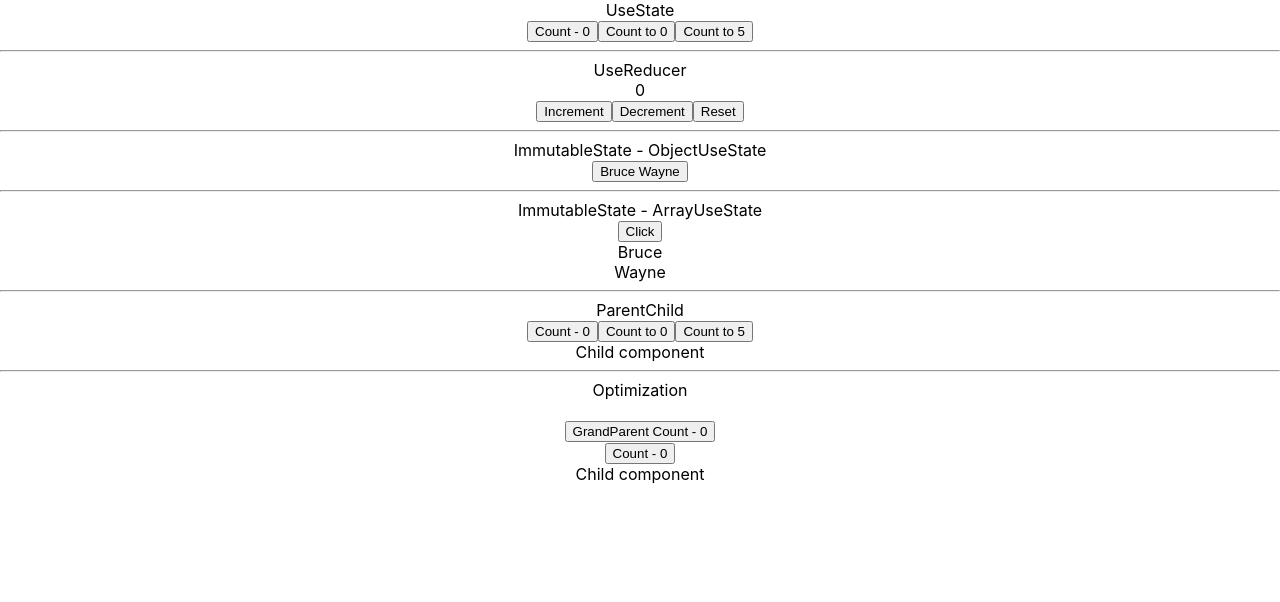
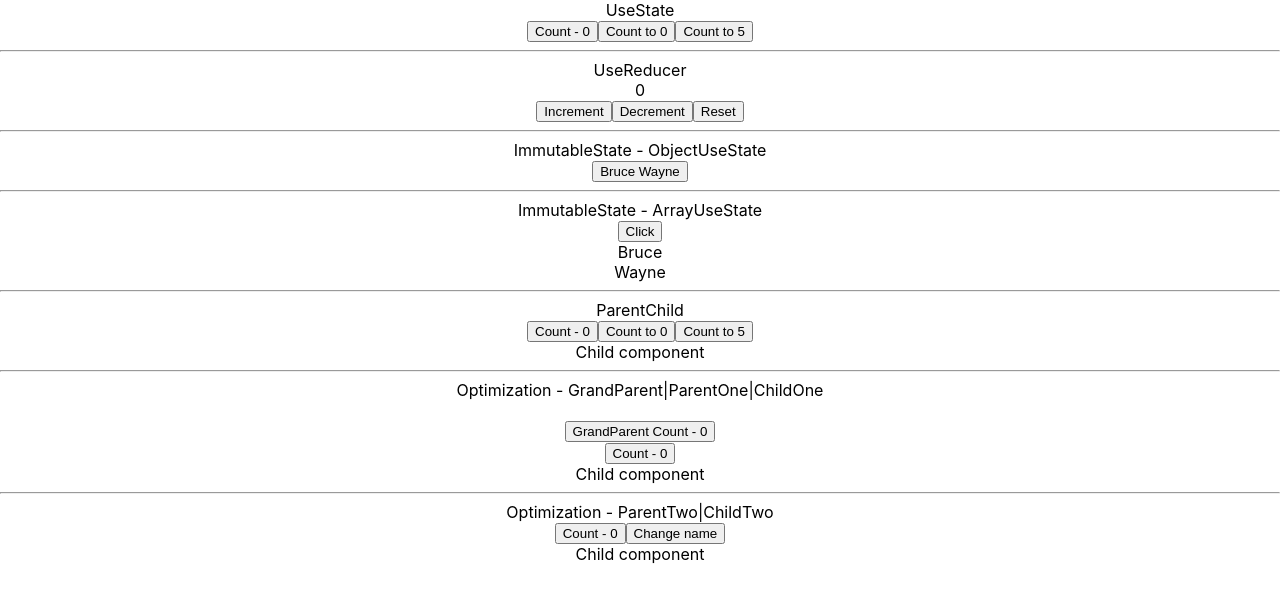
Before and after one commit to Annie-Huang/react-render, a React (Create React App) app: page / in a window 1280 px wide. Shown: the top 602 px of the page. Built offline with nearby package versions, Linux system fonts and the light colour scheme.

Commit message:
Create another state, name in ParentTwo.js and pass it to ChildTwo.js

```diff
--- a/src/App.js
+++ b/src/App.js
@@ -7,6 +7,7 @@ import Parent from './components/ParentChild/Parent';
 // import ParentOne from './components/Optimization/ParentOne';
 // import ChildOne from './components/Optimization/ChildOne';
 import GrandParent from './components/Optimization/GrandParent';
+import ParentTwo from './components/Optimization/ParentTwo';
 
 function App() {
   return (
@@ -26,7 +27,7 @@ function App() {
       ParentChild
       <Parent />
       <hr />
-      Optimization
+      Optimization - GrandParent|ParentOne|ChildOne
       {/*<ParentOne />*/}
       <br />
       {/*<ParentOne>*/}
@@ -34,6 +35,9 @@ function App() {
       {/*</ParentOne>*/}
       <br />
       <GrandParent />
+      <hr />
+      Optimization - ParentTwo|ChildTwo
+      <ParentTwo />
     </div>
   );
 }
--- a/src/components/Optimization/ParentTwo.js
+++ b/src/components/Optimization/ParentTwo.js
@@ -3,12 +3,14 @@ import ChildTwo from './ChildTwo';
 
 const ParentTwo = () => {
   const [count, setCount] = useState(0);
+  const [name, setName] = useState('Vishwas');
 
   console.log('ParentTwo Render');
   return (
     <div>
       <button onClick={() => setCount((c) => c + 1)}>Count - {count}</button>
-      <ChildTwo />
+      <button onClick={() => setName('Codevolution')}>Change name</button>
+      <ChildTwo name={name} />
     </div>
   );
 };
```
